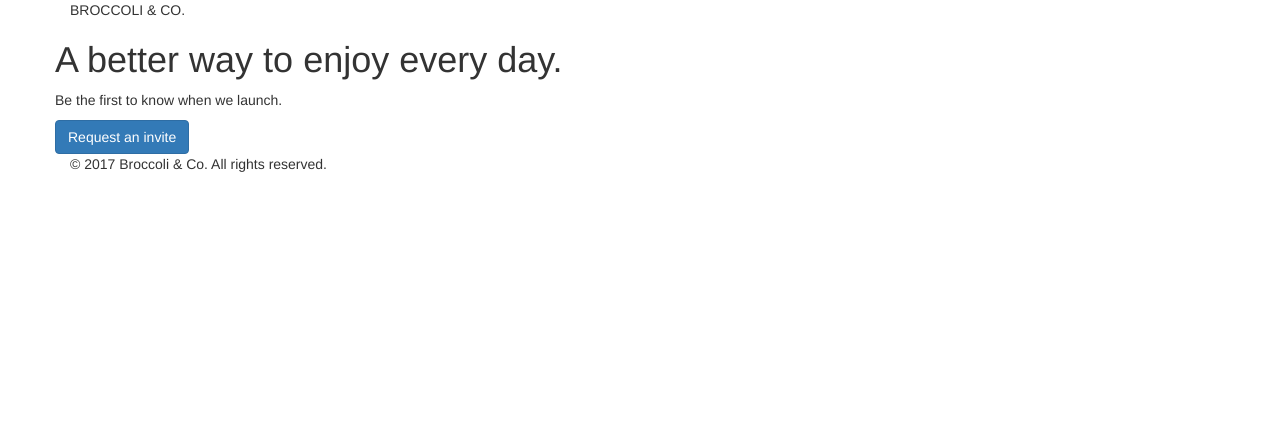
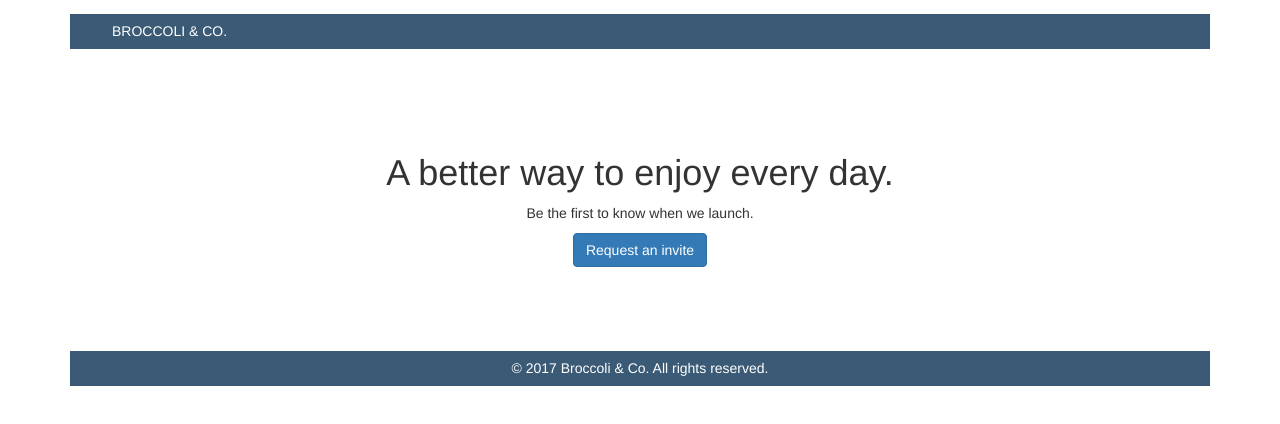
Before and after one commit to deskach/broccoli, a React app: page / in a window 1280 px wide. Built offline with nearby package versions, Linux system fonts and the light colour scheme; some packages are replaced by stand-ins of ours.

Commit message:
styled header an footer

```diff
--- a/src/components/survey.js
+++ b/src/components/survey.js
@@ -35,7 +35,8 @@ class Survey extends React.Component {
     render() {
         return (
             <div className={'row'}>
-                <div className={'text-xs-center'}>
+                <div className={'text-center'}>
+                    <div className={'survey-wrapper'}>
                         <h1>A better way to enjoy every day.</h1>
                         <p>Be the first to know when we launch.</p>
                         <button className={'btn btn-primary'}
@@ -50,6 +51,7 @@ class Survey extends React.Component {
                         </Modal>
                     </div>
                 </div>
+            </div>
         );
     }
 }
--- a/src/index.html
+++ b/src/index.html
@@ -2,7 +2,7 @@
 <html>
 <head>
     <meta charset="UTF-8">
-    <title>Posts spa</title>
+    <title>Broccoli & Co.</title>
 </head>
 <body>
 <div id="root"></div>
--- a/style/style.scss
+++ b/style/style.scss
@@ -11,5 +11,24 @@ form a.btn {
 }
 
 header {
+    background-color: #3b5a76;
+    color: white;
+    text-align: left;
+    height: 2.5em;
+    margin: 1em 0;
+    padding: .5em 3em;
     text-transform: uppercase;
 }
+
+footer {
+    background-color: #3b5a76;
+    color: white;
+    text-align: center;
+    height: 2.5em;
+    margin: 1em 0;
+    padding: .5em;
+}
+
+.survey-wrapper {
+    padding: 5em 0;
+}
```
Lines whose indentation alone changed are shown as unchanged.
